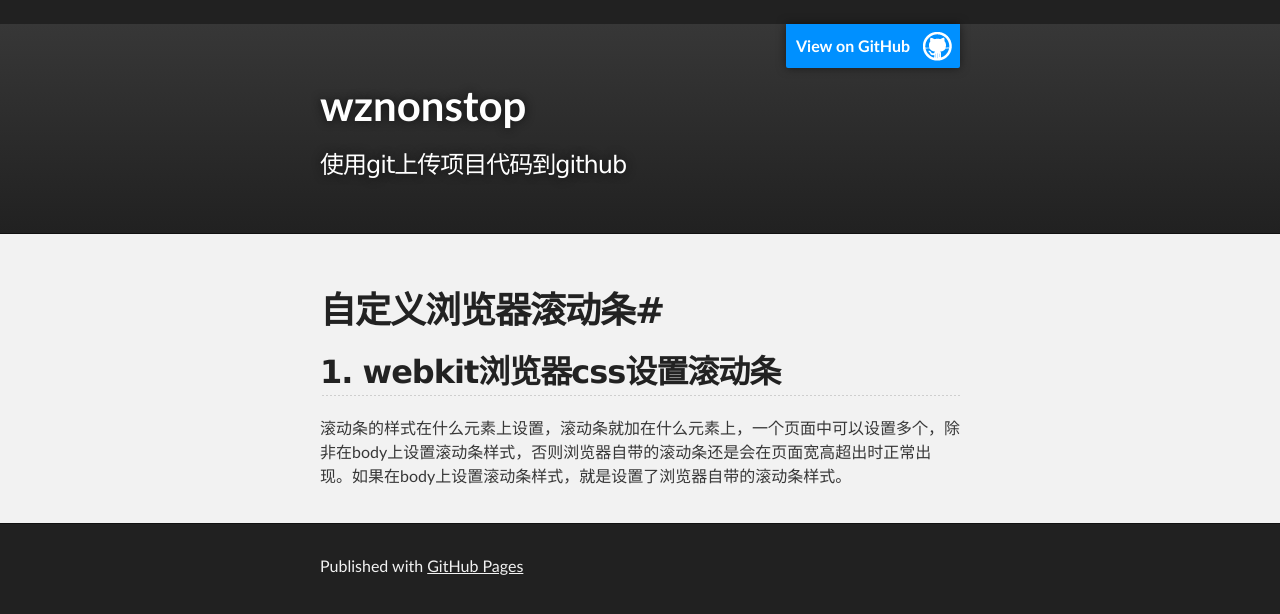
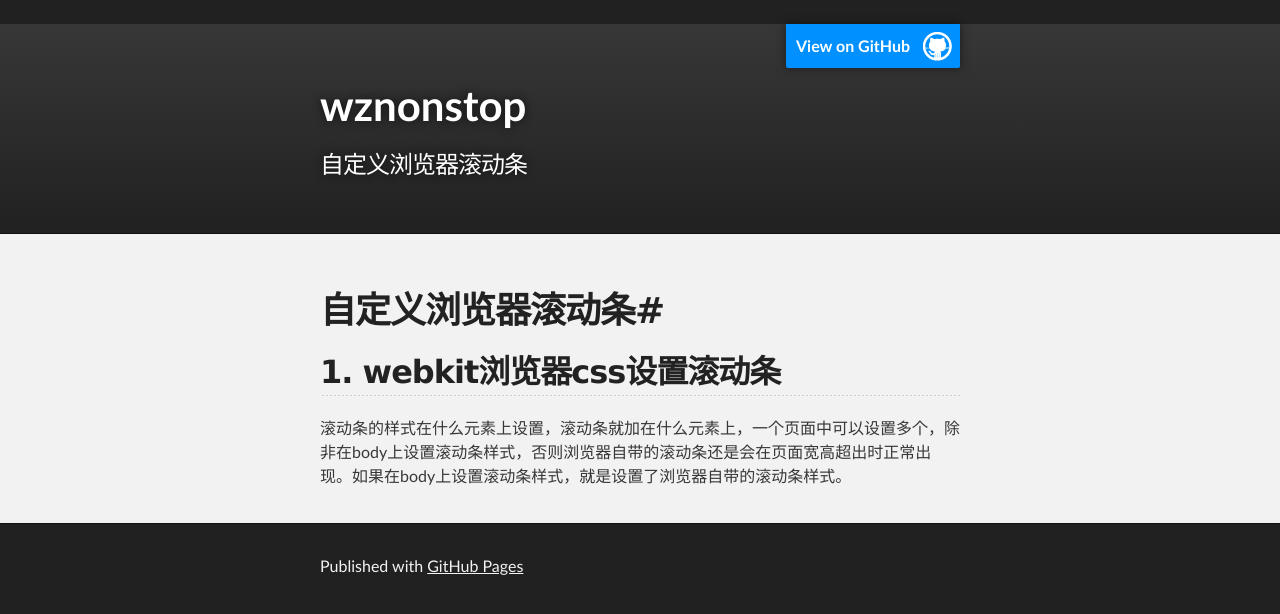
Before and after one commit to wznonstop/wznonstop.github.io, a Jekyll site: the page built from _posts/2015-06-05-自定义浏览器滚动条.md, in a window 1280 px wide. Shown: the top 614 px of the page. Built offline with Jekyll 4.4.1, drawn with Linux system fonts in a browser that asks for light colours.

Commit message:
Update 2015-06-05-自定义浏览器滚动条.md

```diff
--- a/_posts/2015-06-05-自定义浏览器滚动条.md
+++ b/_posts/2015-06-05-自定义浏览器滚动条.md
@@ -1,6 +1,6 @@
 ---
 layout: default
-title: 使用git上传项目代码到github
+title: 自定义浏览器滚动条
 ---
 #自定义浏览器滚动条#
 ## 1. webkit浏览器css设置滚动条
```
